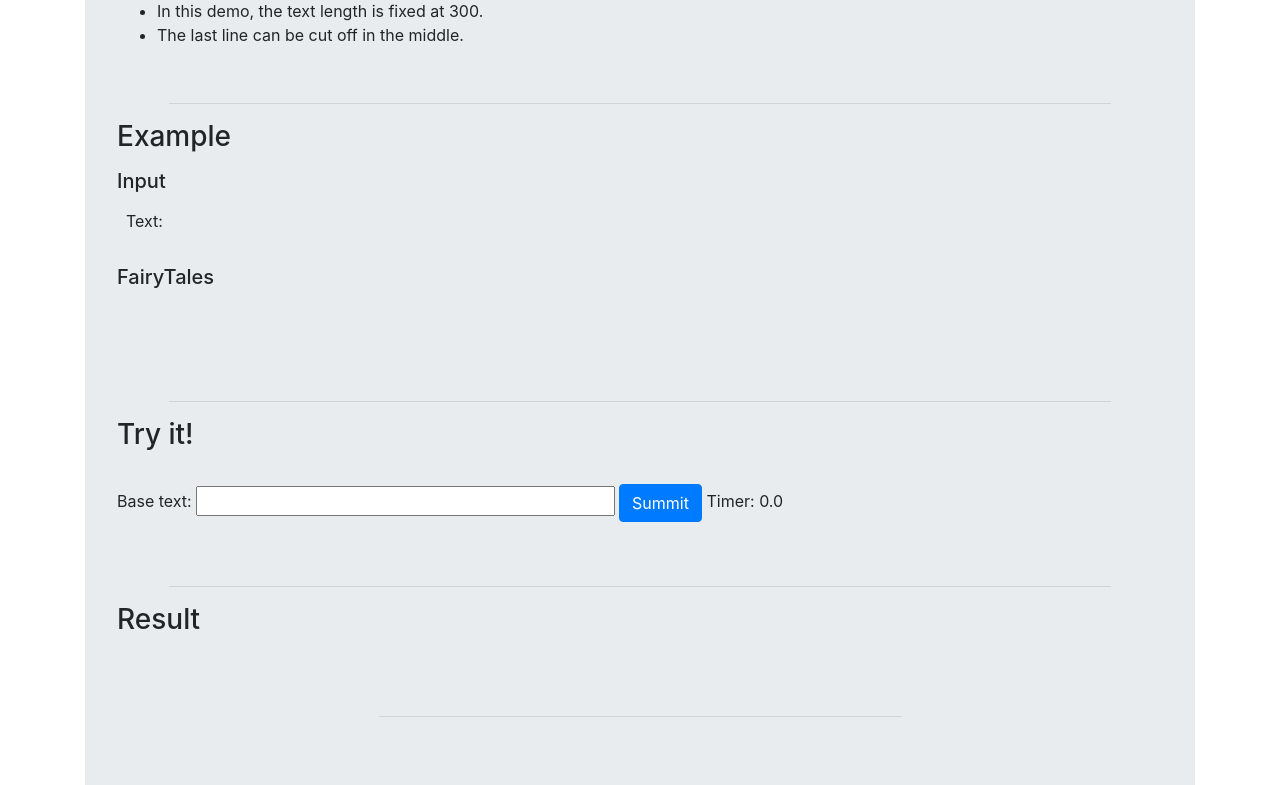
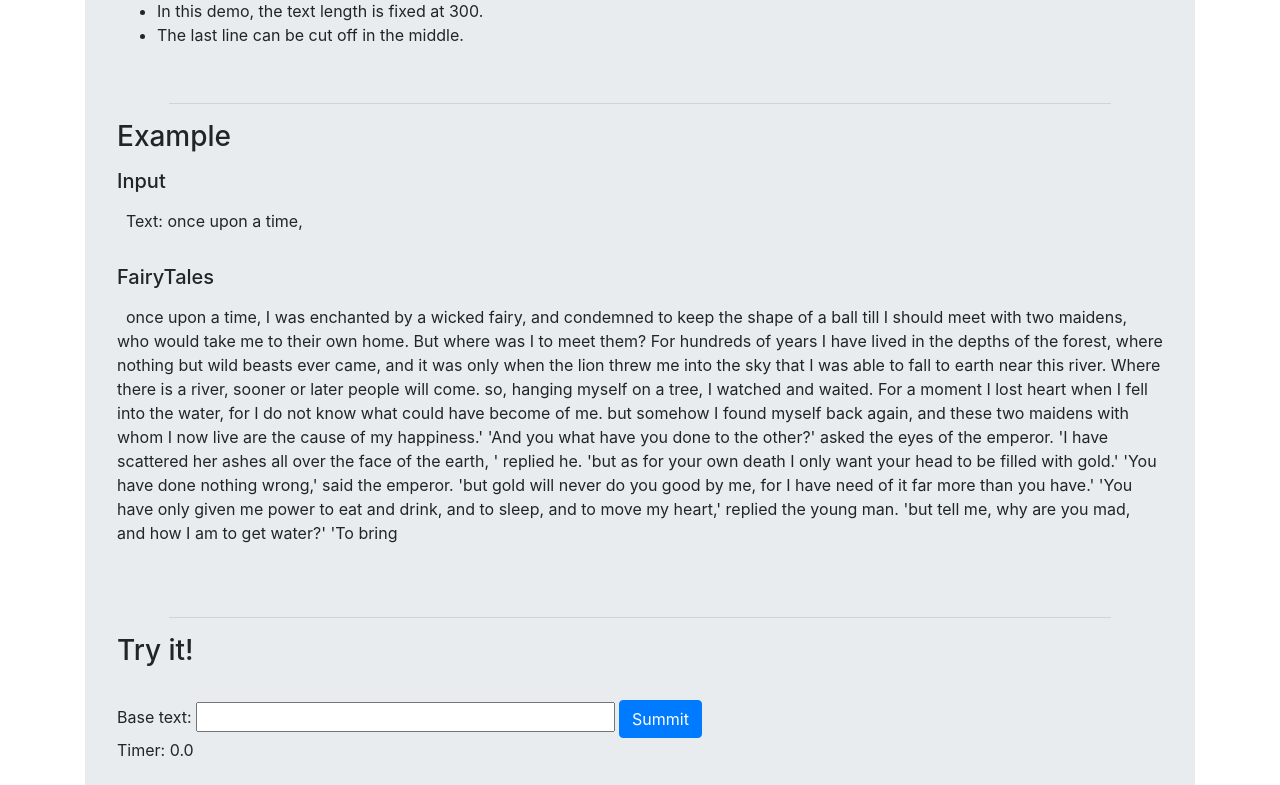
Before and after one commit to fpem123/GPT2-FairyTales, a Flask app: page / in a window 1280 px wide. Shown: the part 404-1189 px from the top of the page. Run offline with Flask 2, Linux system fonts and the light colour scheme; some libraries are stand-ins or nearby versions.

Commit message:
Add sample result

```diff
--- a/templates/main.html
+++ b/templates/main.html
@@ -142,9 +142,18 @@
             <div class="sample">
                 <h3><label>Example</label></h3>
                 <h5><label>Input</label></h5>
-                <label>&nbsp;&nbsp;Text: </label><br><br>
+                <label>&nbsp;&nbsp;Text: once upon a time,</label><br><br>
                 <h5><label>FairyTales</label></h5>
-                <label>&nbsp;&nbsp;</label><br><br>
+                <label>&nbsp;&nbsp;once upon a time, I was enchanted by a wicked fairy, and condemned to keep the shape of a ball till I should meet with two maidens,
+                    who would take me to their own home. But where was I to meet them? For hundreds of years I have lived in the depths of the forest,
+                    where nothing but wild beasts ever came, and it was only when the lion threw me into the sky that I was able to fall to earth near this river.
+                    Where there is a river, sooner or later people will come. so, hanging myself on a tree, I watched and waited.
+                    For a moment I lost heart when I fell into the water, for I do not know what could have become of me.
+                    but somehow I found myself back again, and these two maidens with whom I now live are the cause of my happiness.'
+                    'And you what have you done to the other?' asked the eyes of the emperor. 'I have scattered her ashes all over the face of the earth,
+                    ' replied he. 'but as for your own death I only want your head to be filled with gold.' 'You have done nothing wrong,' said the emperor.
+                    'but gold will never do you good by me, for I have need of it far more than you have.' 'You have only given me power to eat and drink,
+                    and to sleep, and to move my heart,' replied the young man. 'but tell me, why are you mad, and how I am to get water?' 'To bring</label><br><br>
             </div>
 
             <br><hr width="90%">
@@ -153,7 +162,7 @@
                 <h3>Try it!</h3><br>
                 <label>Base text: </label>
                 <input type="text" id="text" style="width:40%">
-                <button class="btn btn-primary btn=lg" type="submit" id="button1" onclick="send_req();">Summit</button>
+                <button class="btn btn-primary btn=lg" type="submit" id="button1" onclick="send_req();">Summit</button><br>
                 <label>Timer:&nbsp;</label><label id="timer">0.0</label><br>
                 <b><label id="warning" style="color:red;"></label></b>
             </div>
```
